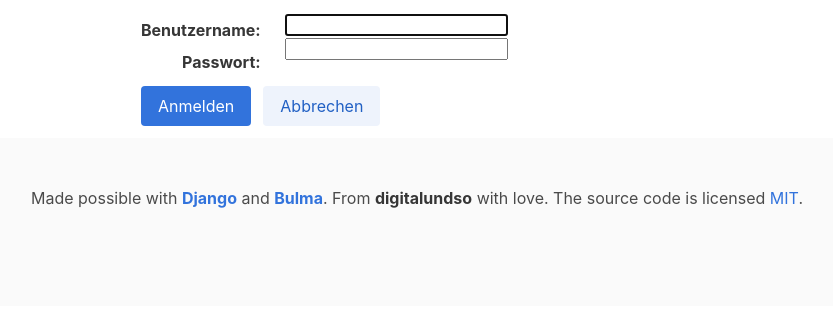
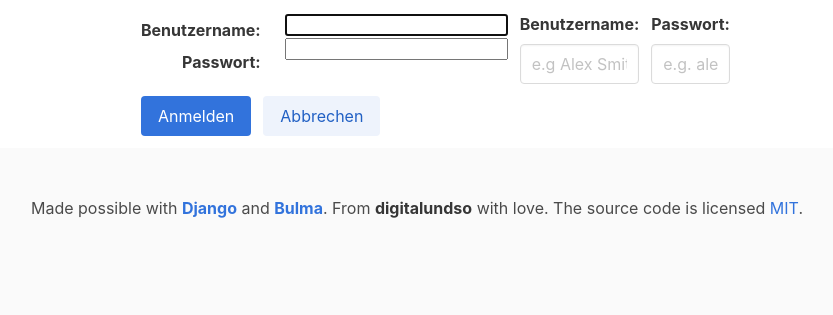
Before and after one commit to seike87/logbook, a Django app: page /accounts/login/ in a window 1280 px wide. Shown: the part 52-367 px from the top of the page, without its empty margins (223-1056 px from the left). Run offline with Django 3.2, Linux system fonts and the light colour scheme.

Commit message:
Minor changes in login.html

```diff
--- a/log/templates/registration/login.html
+++ b/log/templates/registration/login.html
@@ -21,6 +21,19 @@
                         <p class="control">{{ form.password }}</p>
                     </div>
 
+<div class="field">
+    <label class="label">{{ form.username.label_tag }}</label>
+  <div class="control">
+    <input class="input" type="text" placeholder="e.g Alex Smith">
+  </div>
+</div>
+
+<div class="field">
+    <label class="label">{{ form.password.label_tag }}</label>
+  <div class="control">
+    <input class="input" type="email" placeholder="e.g. alexsmith@gmail.com">
+  </div>
+</div>
                 </div>
             </div>
                 <div class="field is-grouped">
```
